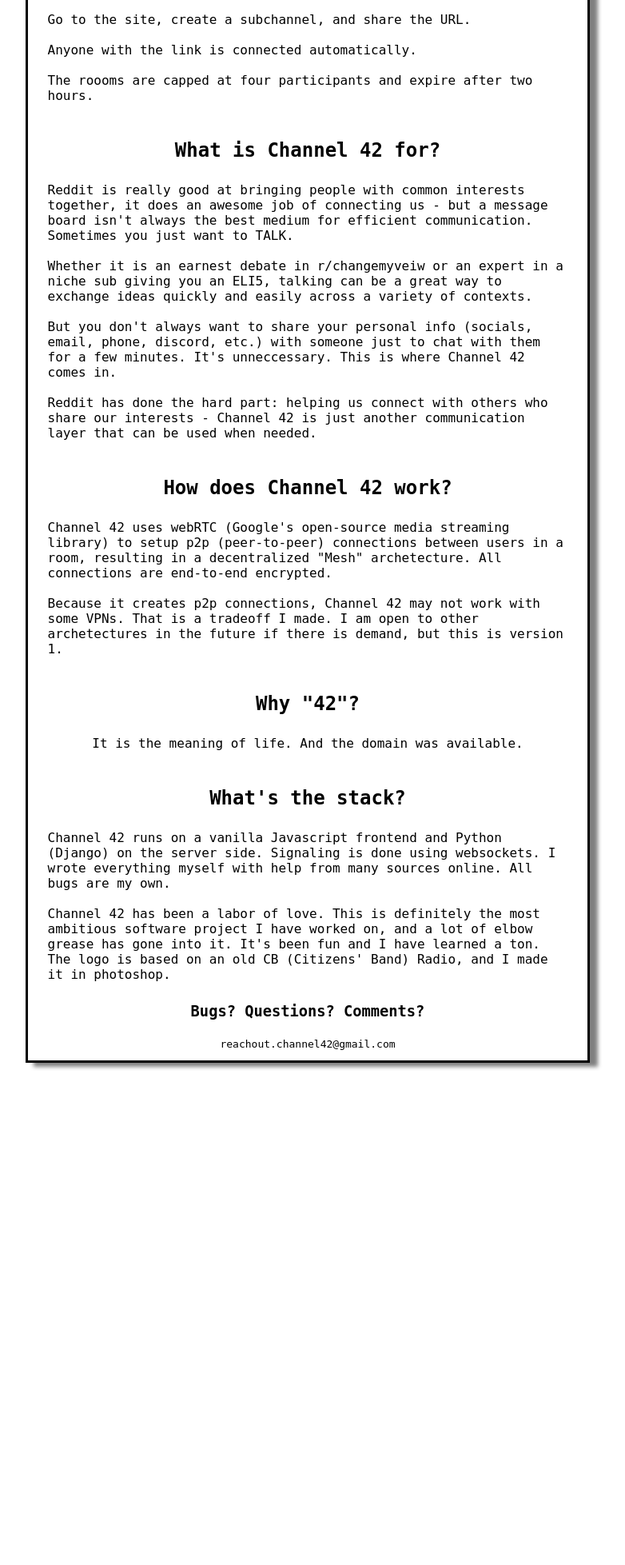
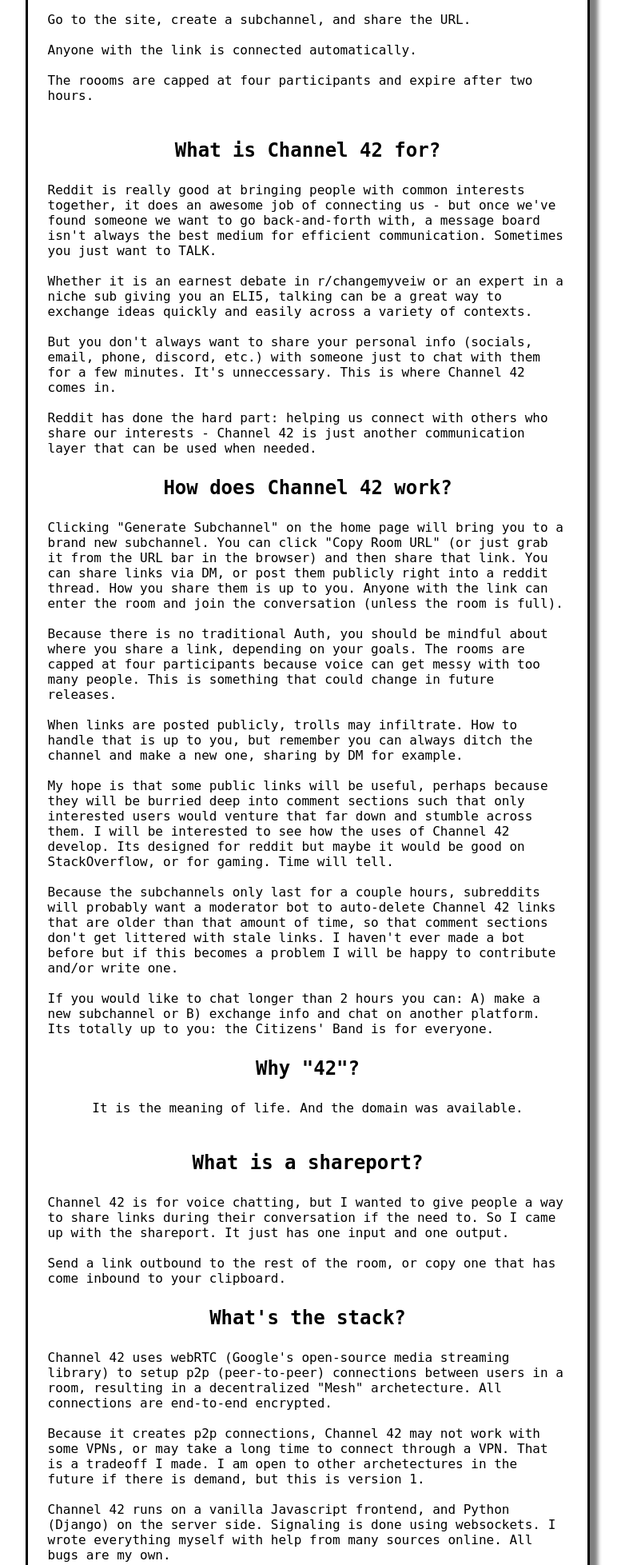
Before and after one commit to purplefloyd14/scotus_proj, a Django app: page /about in a window 1280 px wide. Shown: the part 542-2499 px from the top of the page at 80% size, without its empty margins (255-1037 px from the left). Before the commit the page ends 1879 px from the top, so only its background shows below. Run offline with Django 4.2, Linux system fonts and the light colour scheme.

Commit message:
adds some more formatting and little things like odd scroll behaviors

```diff
--- a/channel19/chat/templates/chat/about.html
+++ b/channel19/chat/templates/chat/about.html
@@ -55,7 +55,7 @@
 
                 <p class="about-page-text">
                     Reddit is really good at bringing people with common interests together, it does an awesome job of connecting us
-                     - but a message board isn't always the best medium for efficient communication. Sometimes you just want to TALK.
+                     - but once we've found someone we want to go back-and-forth with, a message board isn't always the best medium for efficient communication. Sometimes you just want to TALK.
                      <br><br>
                      Whether it is an earnest debate in r/changemyveiw
                     or an expert in a niche sub giving you an ELI5, talking can be a great way to exchange ideas quickly and easily across a variety of contexts.
@@ -64,17 +64,29 @@
                     your personal info (socials, email, phone, discord, etc.) with someone just to chat with them for a few minutes. It's unneccessary. This is where Channel 42 comes in.
                     <br><br>
                     Reddit has done the hard part: helping us connect with others who share our interests - Channel 42 is just another communication layer that can be used when needed.
-                    <br><br>
 
                 </p>
                 <h2 class="about-h2">
                     How does Channel 42 work?
                 </h2>
                 <p class="about-page-text">
-                    Channel 42 uses webRTC (Google's open-source media streaming library) to setup p2p (peer-to-peer) connections between users in a room, resulting in a decentralized "Mesh" archetecture. All connections are end-to-end encrypted.
+                    Clicking "Generate Subchannel" on the home page will bring you to a brand new subchannel. You can click "Copy Room URL" (or just grab it from the URL bar in the browser) and then share that link.
+
+                    You can share links via DM, or post them publicly right into a reddit thread. How you share them is up to you. Anyone with the link can enter the room and join the conversation (unless the room is full).
                     <br><br>
-                    Because it creates p2p connections, Channel 42 may not work with some VPNs. That is a tradeoff I made. I am open to other archetectures in the future if there is demand, but this is version 1.
+                    Because there is no traditional Auth, you should be mindful about where you share a link, depending on your goals. The rooms are capped at four participants because voice can get messy with too many people.
+                    This is something that could change in future releases.
                     <br><br>
+                    When links are posted publicly, trolls may infiltrate. How to handle that is up to you, but remember you can always ditch the channel and make a new one, sharing by DM for example.
+                    <br><br>
+                    My hope is that some public links will be useful, perhaps because they will be burried deep into comment sections such that only interested users would venture that far down and stumble across them.
+                    I will be interested to see how the uses of Channel 42 develop. Its designed for reddit but maybe it would be good on StackOverflow, or for gaming. Time will tell.
+                    <br><br>
+                    Because the subchannels only last for a couple hours, subreddits will probably want a moderator bot to auto-delete Channel 42 links that are older than that amount of time,
+                    so that comment sections don't get littered with stale links.
+                    I haven't ever made a bot before but if this becomes a problem I will be happy to contribute and/or write one.
+                    <br><br>
+                    If you would like to chat longer than 2 hours you can: A) make a new subchannel or B) exchange info and chat on another platform. Its totally up to you: the Citizens' Band is for everyone.
                 </p>
                 <h2 class="about-h2">
                     Why "42"?
@@ -86,10 +98,25 @@
                 </p>
 
                 <h2 class="about-h2">
+                    What is a shareport?
+                </h2>
+
+                <p class="about-page-text">
+                    Channel 42 is for voice chatting, but I wanted to give people a way to share links during their conversation if the need to. So I came up with the shareport. It just has one input and one output.
+                    <br><br>
+                    Send a link outbound to the rest of the room, or copy one that has come inbound to your clipboard.
+
+                </p>
+
+                <h2 class="about-h2">
                     What's the stack?
                 </h2>
                 <p class="about-page-text">
-                    Channel  42 runs on a vanilla Javascript frontend and Python (Django) on the server side. Signaling is done using websockets. I wrote everything myself with help from many sources online.
+                    Channel 42 uses webRTC (Google's open-source media streaming library) to setup p2p (peer-to-peer) connections between users in a room, resulting in a decentralized "Mesh" archetecture. All connections are end-to-end encrypted.
+                    <br><br>
+                    Because it creates p2p connections, Channel 42 may not work with some VPNs, or may take a long time to connect through a VPN. That is a tradeoff I made. I am open to other archetectures in the future if there is demand, but this is version 1.
+                    <br><br>
+                    Channel  42 runs on a vanilla Javascript frontend, and Python (Django) on the server side. Signaling is done using websockets. I wrote everything myself with help from many sources online.
                     All bugs are my own.
                     <br><br>
                     Channel 42 has been a labor of love. This is definitely the most ambitious software project I have worked on, and a lot of elbow grease has gone into it. It's been fun and I have learned a ton.
```
Also changed, not shown: channel19/chat/templates/chat/room.html (+5 -2 lines), channel19/static/css/main.css (+16 -4 lines), channel19/static/js/main.js (+24 -13 lines).
